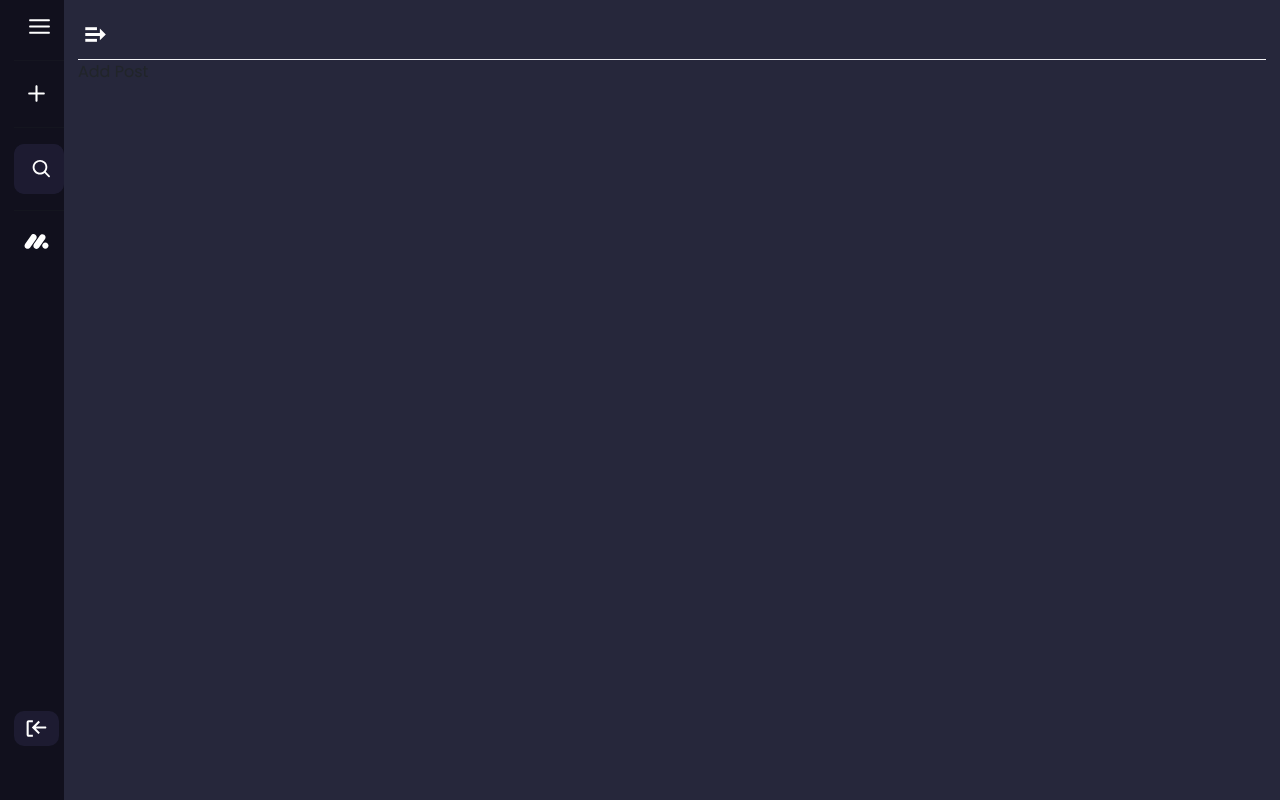
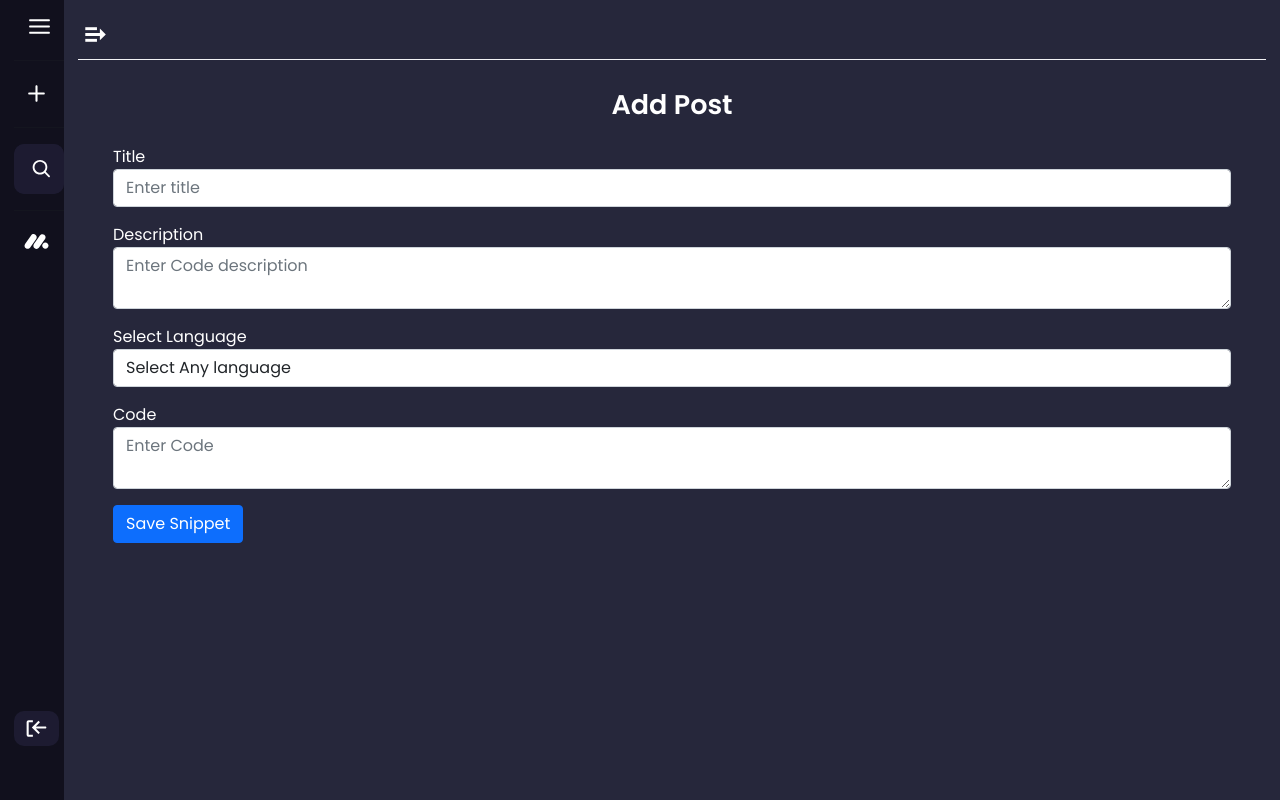
Before and after one commit to killcodeX/code-store, a React (Create React App) app in the folder client/: page / in a window 1280 px wide. Both pictures are taken after a click on the element "Add New Snippet". Built offline with nearby package versions, Linux system fonts and the light colour scheme.

Commit message:
display post completed

```diff
--- a/client/package.json
+++ b/client/package.json
@@ -10,12 +10,14 @@
     "@types/node": "^12.0.0",
     "@types/react": "^17.0.0",
     "@types/react-dom": "^17.0.0",
+    "formik": "^2.2.9",
     "react": "^17.0.2",
     "react-bootstrap": "^1.6.3",
     "react-dom": "^17.0.2",
     "react-icons": "^4.2.0",
     "react-redux": "^7.2.5",
     "react-scripts": "4.0.3",
+    "react-syntax-highlighter": "^15.4.4",
     "redux": "^4.1.1",
     "redux-devtools-extension": "^2.13.9",
     "redux-thunk": "^2.3.0",
--- a/client/src/Components/Modal/index.tsx
+++ b/client/src/Components/Modal/index.tsx
@@ -1,10 +1,9 @@
 import React from "react";
 import { CgMoveRight } from "react-icons/cg";
-import { SideModalWrapper, ModalHeader, CloseIconWrapper } from "./style";
+import { SideModalWrapper, ModalHeader, CloseIconWrapper, ModalBody } from "./style";
 import { useDispatch } from "react-redux";
 
-
-export default function Modal({display, close, children}) {
+export default function Modal({ display, close, children }) {
   const dispatch = useDispatch();
 
   return (
@@ -14,7 +13,7 @@ export default function Modal({display, close, children}) {
           <CgMoveRight />
         </CloseIconWrapper>
       </ModalHeader>
-      { children }
+      <ModalBody>{children}</ModalBody>
     </SideModalWrapper>
   );
 }
--- a/client/src/Components/Modal/style.ts
+++ b/client/src/Components/Modal/style.ts
@@ -22,3 +22,12 @@ export const CloseIconWrapper = styled.div`
   font-size: 35px;
   cursor: pointer;
 `;
+
+export const ModalBody = styled.div`
+  padding: 25px 35px;
+  height: 100%;
+
+  @media(max-width:480px){
+    padding:25px 20px;
+  }
+`;
--- a/client/src/Container/AddPost/index.tsx
+++ b/client/src/Container/AddPost/index.tsx
@@ -1,13 +1,123 @@
 import React from "react";
 import { useDispatch, useSelector } from "react-redux";
 import Modal from "../../Components/Modal";
+import { useFormik } from "formik";
+import { Form, Button, Col } from "react-bootstrap";
 import { getAddPostodal } from "../../Redux/Actions/postActions";
+import { Post } from "../../Interface/interface";
+import { ModalHead, FormLabel } from './style';
 
 export default function AddPost() {
   const display = useSelector((state: any) => state.post.addP);
+
+  const validate = (values: Post) => {
+    const errors: Post = {};
+
+    if (!values.title) {
+      errors.title = "Required";
+    }
+
+    if (!values.desc) {
+      errors.desc = "Required";
+    }
+
+    if (!values.language) {
+      errors.language = "Required";
+    }
+
+    if (!values.code) {
+      errors.code = "Required";
+    }
+
+    return errors;
+  };
+
+  const formik = useFormik({
+    initialValues: {
+      title: "",
+      desc: "",
+      language: "",
+      code: ``,
+    },
+    validate: validate,
+    onSubmit: (values: Post, { resetForm }) => {
+      console.log("values -->", values);
+      //resetForm({ values: "" });
+    },
+  });
+
   return (
     <Modal display={display} close={getAddPostodal}>
-      <span>Add Post</span>
+      <ModalHead>Add Post</ModalHead>
+      <Form onSubmit={formik.handleSubmit}>
+        <Form.Group controlId="title">
+          <FormLabel>Title</FormLabel>
+          <Form.Control
+            type="text"
+            placeholder="Enter title"
+            value={formik.values.title}
+            onChange={formik.handleChange}
+            // isInvalid={formik.errors.title}
+          />
+          <Form.Control.Feedback type="invalid">
+            {formik.errors.title}
+          </Form.Control.Feedback>
+        </Form.Group>
+        <Form.Group className="pt-3" controlId="desc">
+          <FormLabel>Description</FormLabel>
+          <Form.Control
+            as="textarea"
+            placeholder="Enter Code description"
+            value={formik.values.desc}
+            onChange={formik.handleChange}
+            // isInvalid={formik.errors.desc}
+          />
+        </Form.Group>
+        <Form.Control.Feedback type="invalid">
+          {formik.errors.desc}
+        </Form.Control.Feedback>
+        <Form.Group className="mt-3" controlId="language">
+          <FormLabel>Select Language</FormLabel>
+          <Form.Control
+            as="select"
+            onChange={formik.handleChange}
+            // isInvalid={formik.errors.language}
+          >
+            <option value="">
+              Select Any language
+            </option>
+            <option value="JavaScript">JavaScript</option>
+            <option value="CSS">CSS</option>
+            <option value="Java">Java</option>
+            <option value="Python">Python</option>
+            <option value="C++">C++</option>
+            <option value="C#">C#</option>
+            <option value="HTML">HTML</option>
+            <option value="Go">Go</option>
+            <option value="Dart">Dart</option>
+            <option value="React">React</option>
+          </Form.Control>
+          <Form.Control.Feedback type="invalid">
+            {formik.errors.language}
+          </Form.Control.Feedback>
+        </Form.Group>
+        <Form.Group className="pt-3 mb-3" controlId="code">
+          <FormLabel>Code</FormLabel>
+          <Form.Control
+            as="textarea"
+            placeholder="Enter Code"
+            value={formik.values.code}
+            onChange={formik.handleChange}
+            // isInvalid={formik.errors.code}
+          />
+          <Form.Control.Feedback type="invalid">
+            {formik.errors.code}
+          </Form.Control.Feedback>
+        </Form.Group>
+        <Button variant="primary" type="submit">
+          Save Snippet
+        </Button>
+      </Form>
     </Modal>
   );
 }
--- a/client/src/Container/AddPost/style.ts
+++ b/client/src/Container/AddPost/style.ts
@@ -1 +1,13 @@
 import styled from "styled-components";
+
+export const ModalHead = styled.div`
+  color: ${(props) => props.theme.headText};
+  text-align: center;
+  font-size: 27px;
+  font-weight: 600;
+  margin-bottom: 20px;
+`;
+
+export const FormLabel = styled.div`
+  color: ${(props) => props.theme.headText};
+`;
--- a/client/src/Container/DisplayPost/index.tsx
+++ b/client/src/Container/DisplayPost/index.tsx
@@ -1,13 +1,29 @@
 import React from "react";
-import { useDispatch, useSelector } from "react-redux";
+import SyntaxHighlighter from "react-syntax-highlighter";
+import { docco } from "react-syntax-highlighter/dist/esm/styles/hljs";
+import { useSelector } from "react-redux";
 import Modal from "../../Components/Modal";
 import { getDisplayPostModal } from "../../Redux/Actions/postActions";
+import { ModalHead, PostTitle, PostDesc, PostTag } from "./style";
 
 export default function DisplayPost() {
   const display = useSelector((state: any) => state.post.displayP);
   return (
     <Modal display={display} close={getDisplayPostModal}>
-      <span>DisplayPost</span>
+      <ModalHead>Display Post</ModalHead>
+      <PostTitle>
+        Frontend Performance Optimization with Code Splitting using React.Lazy &
+        Suspense 🔥
+      </PostTitle>
+      <PostDesc>
+        You will learn how to build and deploy a Serverless API with Cloudflare
+        Workers. Enabling you to effectively manage a highly available backend
+        for your projects.
+      </PostDesc>
+      <PostTag>Python</PostTag>
+      <SyntaxHighlighter language="javascript" style={docco}>
+        console.log('print')
+      </SyntaxHighlighter>
     </Modal>
   );
 }
--- a/client/src/Container/DisplayPost/style.ts
+++ b/client/src/Container/DisplayPost/style.ts
@@ -1 +1,31 @@
 import styled from "styled-components";
+
+export const ModalHead = styled.div`
+  color: ${(props) => props.theme.headText};
+  text-align: center;
+  font-size: 27px;
+  font-weight: 600;
+  margin-bottom: 20px;
+`;
+
+export const PostTitle = styled.div`
+  color: ${(props) => props.theme.headText};
+  margin-bottom: 12px;
+  font-size: 18px;
+  font-weight: 500;
+`;
+
+export const PostDesc = styled.div`
+  color: #a1a1a1;
+  margin-bottom: 20px;
+  font-size: 16px;
+`;
+
+export const PostTag = styled.div`
+  background: ${(props) => props.theme.tagBackground};
+  color: ${(props) => props.theme.tagText};
+  padding: 2px 8px;
+  display: inline-block;
+  border-radius: 10px;
+  margin-bottom:25px;
+`;
--- /dev/null
+++ b/client/src/Interface/interface.ts
@@ -0,0 +1,6 @@
+export interface Post {
+    title?: string;
+    desc?: string;
+    language?:string;
+    code?:string;
+  }
```
Also changed, not shown: 1 other file (tests, documents, lock files or other folders).
